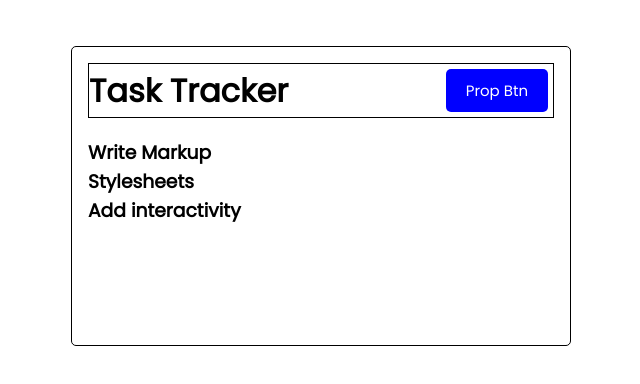
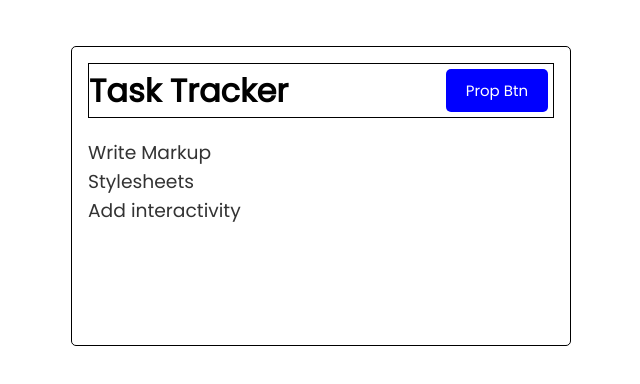
Before and after one commit to ShakexSempe/react-task-tracker, a React (Create React App) app: page / in a window 1280 px wide. Shown: the top 384 px of the page, without its empty margins (319-959 px from the left). Built offline with nearby package versions, Linux system fonts and the light colour scheme.

Commit message:
useState-tasks

```diff
--- a/src/App.js
+++ b/src/App.js
@@ -1,12 +1,34 @@
+import { useState } from "react"
 import Header from './components/Header';
 import Tasks from './components/Tasks';
 
 function App() {
+  const [tasks, setTasks] = useState(
+    [{
+        id: 1,
+        text: 'Write Markup',
+        day: 'Monday',
+        reminder: true,
+      },
+      {
+        id: 2,
+        text: 'Stylesheets',
+        day: 'Tuesday',
+        reminder: true,
+      },
+      {
+        id: 3,
+        text: 'Add interactivity',
+        day: 'Wednesday',
+        reminder: false,
+      },
+    ]
+  )
 
   return (
     <div className="container">
       <Header />
-      <Tasks />
+      <Tasks tasks={tasks} />
     </div>
   );
 }
--- a/src/components/Tasks.js
+++ b/src/components/Tasks.js
@@ -1,28 +1,6 @@
-import { useState } from "react"
 
-const Tasks = () => {
-    const [tasks, setTasks] = useState(
-        [
-            {
-                id: 1,
-                text: 'Write Markup',
-                day: 'Monday',
-                reminder: true,
-            },
-            {
-                id: 2,
-                text: 'Stylesheets',
-                day: 'Tuesday',
-                reminder: true,
-            },
-            {
-                id: 3,
-                text: 'Add interactivity',
-                day: 'Wednesday',
-                reminder: false,
-            },
-        ]
-    )
+const Tasks = ({ tasks }) => {
+
 
     return (
         <>
--- a/src/index.css
+++ b/src/index.css
@@ -32,6 +32,7 @@ body {
   font-size: 1.5rem;
   font-size: clamp(1.5rem, 4vw, 2rem);
 }
+
 
 .btn {
   display: inline-block;
@@ -71,6 +72,10 @@ body {
   border-left: 5px solid green;
 }
 
+h3 {
+  color: #333;
+  font-weight: 400;
+}
 .task h3 {
   display: flex;
   align-items: center;
```
